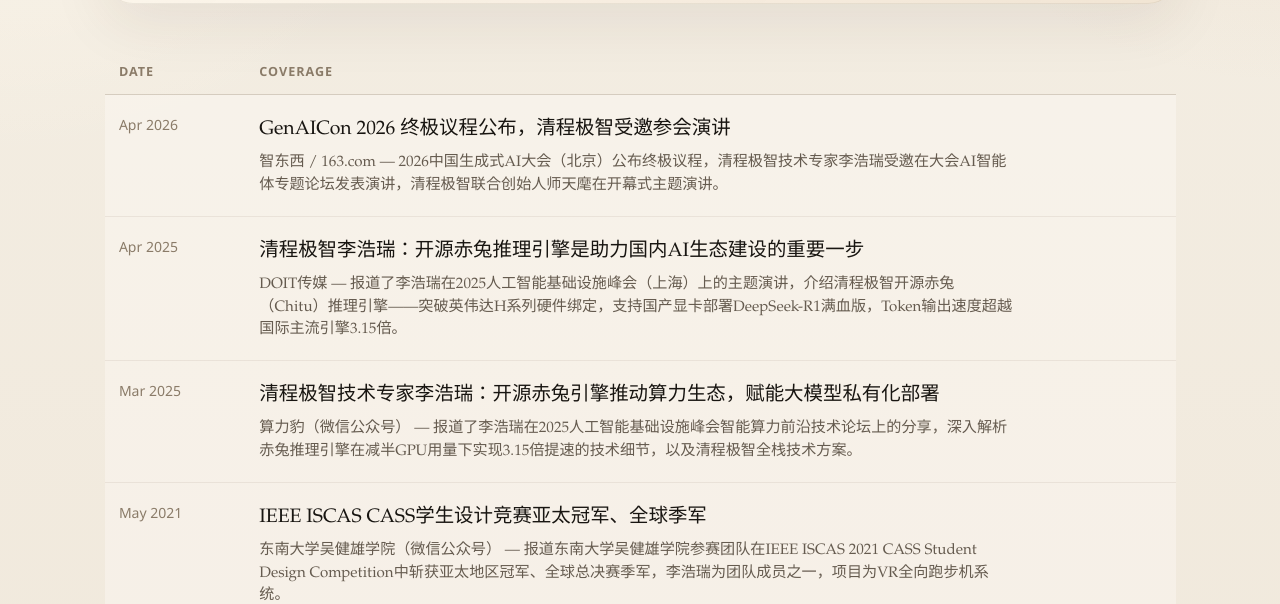
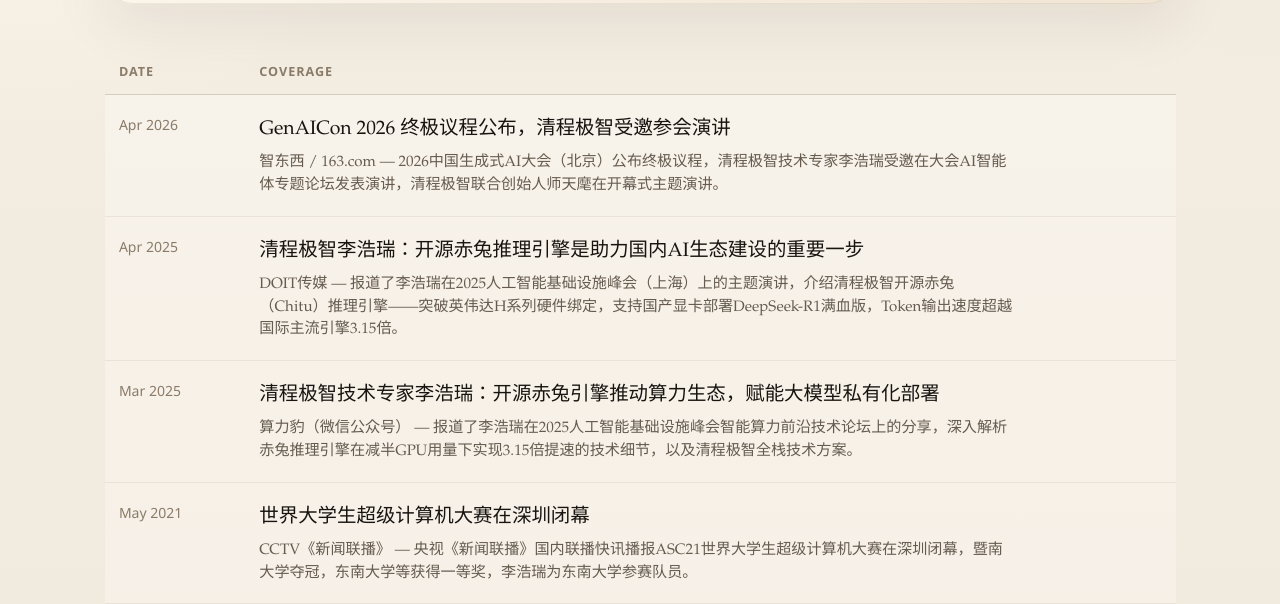
Before and after one commit to haoruilee/haoruilee.github.io, an Astro site: page /news in a window 1280 px wide. Shown: the part 348-952 px from the top of the page. Built offline with nearby package versions, Linux system fonts and the light colour scheme; Astro itself is replaced by a stand-in of ours.

Commit message:
Update blog: 2026-05-16 17:04

```diff
--- a/src/pages/news.astro
+++ b/src/pages/news.astro
@@ -22,6 +22,13 @@ const newsItems = [
     title: '清程极智技术专家李浩瑞：开源赤兔引擎推动算力生态，赋能大模型私有化部署',
     description: '报道了李浩瑞在2025人工智能基础设施峰会智能算力前沿技术论坛上的分享，深入解析赤兔推理引擎在减半GPU用量下实现3.15倍提速的技术细节，以及清程极智全栈技术方案。',
     url: 'https://mp.weixin.qq.com/s/StHPpPp24rLsoEttdYQiBg',
+  },
+  {
+    date: '2021-05-13',
+    source: 'CCTV《新闻联播》',
+    title: '世界大学生超级计算机大赛在深圳闭幕',
+    description: '央视《新闻联播》国内联播快讯播报ASC21世界大学生超级计算机大赛在深圳闭幕，暨南大学夺冠，东南大学等获得一等奖，李浩瑞为东南大学参赛队员。',
+    url: 'https://tv.cctv.com/2021/05/13/VIDEwzA7XTP7mnjXuN4urHCo210513.shtml',
   },
   {
     date: '2021-05-28',
```
